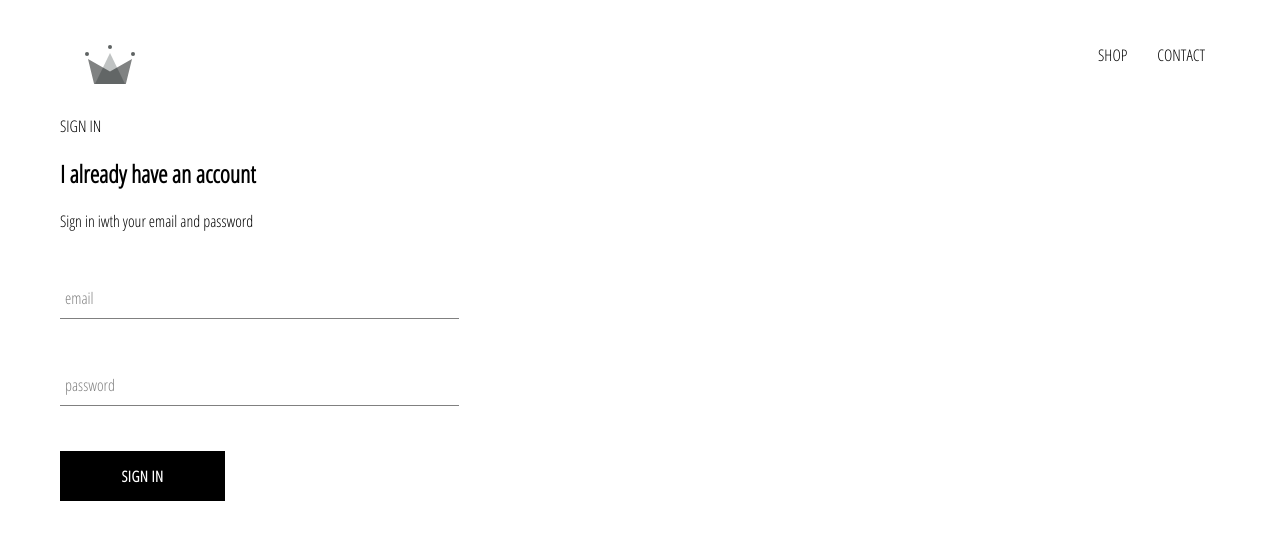
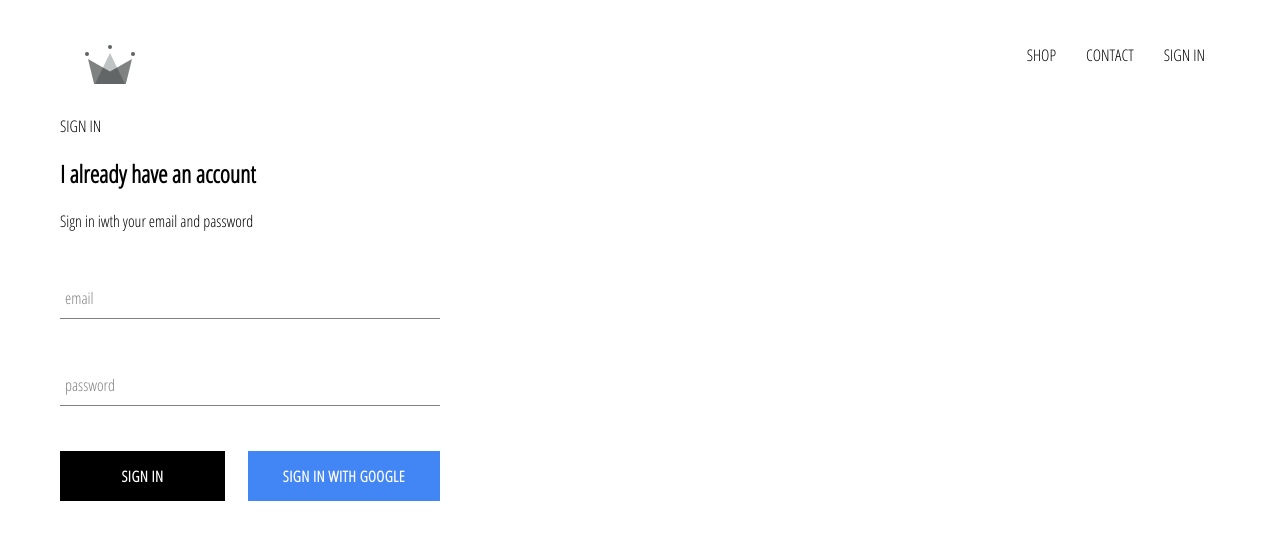
Before and after one commit to andresfm8/clothing-store, a React (Create React App) app: page /signin in a window 1280 px wide. Shown: the top 540 px of the page. Built offline with nearby package versions, Linux system fonts and the light colour scheme; no server answers.

Commit message:
Integrated firebase, completed sign in using google

```diff
--- a/package.json
+++ b/package.json
@@ -6,6 +6,7 @@
     "@testing-library/jest-dom": "^5.11.4",
     "@testing-library/react": "^11.1.0",
     "@testing-library/user-event": "^12.1.10",
+    "firebase": "^8.3.2",
     "node-sass": "^5.0.0",
     "react": "^17.0.2",
     "react-dom": "^17.0.2",
--- a/src/App.css
+++ b/src/App.css
@@ -1,3 +1,7 @@
+* {
+  box-sizing: border-box;
+}
+
 body {
   font-family: 'Open Sans Condensed';
   padding: 20px 60px;
--- a/src/App.js
+++ b/src/App.js
@@ -4,21 +4,46 @@
 import './App.css';
 
 import Header from './components/header/header.component';
-import HomePage from './pages/homepage/homepage.component.jsx'
-import ShopPage from './pages/shop/shop.component.jsx';
+import HomePage from './pages/homepage/homepage.component'
+import ShopPage from './pages/shop/shop.component';
 import SignInAndSignUpPage from './pages/sign-in-and-sign-up/sign-in-and-sign-up.component';
 
-function App() {
+import { auth }  from './firebase/firebase.utils';
+
+class App extends React.Component{
+  constructor() {
+    super();
+
+    this.state = {
+      currentUser: null
+    }
+  }
+
+  unsubscribeFromAuth = null;
+
+  componentDidMount() {
+    this.unsubscribeFromAuth = auth.onAuthStateChanged(user => {
+      this.setState({ currentUser: user });
+      console.log(user);
+    });
+  }
+
+  componentWillUnmount() {
+    this.unsubscribeFromAuth();
+  }
+
+  render(){
     return (
       <div>
-      <Header/>
+        <Header currentUser={ this.state.currentUser }/>
         <Switch>
           <Route exact path="/" component={ HomePage }/>
           <Route path="/shop" component= { ShopPage }/>
           <Route path="/signin" component={ SignInAndSignUpPage }/>
         </Switch>
       </div>
-  );
+    )
+  }
 }
 
 export default App;
--- a/src/components/custom-button/custom-button.component.jsx
+++ b/src/components/custom-button/custom-button.component.jsx
@@ -1,7 +1,7 @@
 import './custom-button.styles.scss';
 
-const CustomButton = ({ children, ...otherProps }) => (
-  <button className="custom-button" {...otherProps}>
+const CustomButton = ({ children, isGoogleSignIn, ...otherProps }) => (
+  <button className={`${isGoogleSignIn ? 'google-sign-in' : ''} custom-button`} {...otherProps}>
     {children}
   </button>
 )
--- a/src/components/custom-button/custom-button.styles.scss
+++ b/src/components/custom-button/custom-button.styles.scss
@@ -19,4 +19,14 @@
     color: black;
     border: 1px solid black;
   }
+
+  &.google-sign-in {
+    background-color: #4285f4;
+    color: white;
+
+    &:hover {
+      background-color: #357ae8;
+      border: none;
+    }
+  }
 }
--- a/src/components/header/header.component.jsx
+++ b/src/components/header/header.component.jsx
@@ -1,10 +1,12 @@
 import { Link } from 'react-router-dom';
+
+import { auth } from '../../firebase/firebase.utils';
 
 import { ReactComponent as Logo } from '../../assets/crown.svg';
 
 import './header.styles.scss';
 
-const Header = () => (
+const Header = ({ currentUser }) => (
   <div className="header">
     <Link className="logo-container" to="/">
       <Logo className="logo"/>
@@ -12,6 +14,12 @@
     <div className="options">
       <Link className="option" to="/shop">SHOP</Link>
       <Link className="option" to="/shop">CONTACT</Link>
+      {
+        currentUser?
+        <div className="option" onClick={ () => auth.signOut() }>SIGN OUT</div>
+        :
+        <Link className="option" to="/signin">SIGN IN</Link>
+      }
     </div>
   </div>
 )
--- a/src/components/header/header.styles.scss
+++ b/src/components/header/header.styles.scss
@@ -20,6 +20,7 @@
 
     .option {
       padding: 10px 15px;
+      cursor: pointer;
     }
   }
 }
--- a/src/components/sign-in/sign-in.component.jsx
+++ b/src/components/sign-in/sign-in.component.jsx
@@ -1,6 +1,9 @@
 import React from 'react';
+
 import CustomButton from '../custom-button/custom-button.component';
 import FormInput from '../form-input/form-input.component';
+
+import { auth, signInWithGoogle } from '../../firebase/firebase.utils'
 
 import './sign-in.styles.scss';
 
@@ -48,7 +51,12 @@
             label="password"
             required
           />
-          <CustomButton type="submit">Sign In</CustomButton>
+          <div className="buttons">
+            <CustomButton type="submit">Sign In</CustomButton>
+            <CustomButton onClick={ signInWithGoogle } isGoogleSignIn>
+              Sign In with Google
+            </CustomButton>
+          </div>
         </form>
       </div>
     )
--- a/src/components/sign-in/sign-in.styles.scss
+++ b/src/components/sign-in/sign-in.styles.scss
@@ -1,5 +1,10 @@
 .sign-in {
-  width: 30vw;
+  width: 380px;
   display: flex;
   flex-direction: column;
+
+  .buttons {
+    display: flex;
+    justify-content: space-between;
+  }
 }
--- /dev/null
+++ b/src/firebase/firebase.utils.js
@@ -0,0 +1,18 @@
+import firebase from 'firebase/app';
+
+import 'firebase/firestore';
+import 'firebase/auth';
+
+import config from './firebase.config.js';
+
+firebase.initializeApp(config);
+
+export const auth = firebase.auth();
+export const firestore = firebase.firestore();
+
+const provider = new firebase.auth.GoogleAuthProvider();
+provider.setCustomParameters({ prompt: 'select_account' });
+
+export const signInWithGoogle = () => auth.signInWithPopup(provider);
+
+export default firebase;
```
Also changed, not shown: src/components/sign-up/sign-up.component.jsx (added, +22 -0 lines), src/components/sign-up/sign-up.styles.scss (added), 2 other files (tests, documents, lock files or other folders). Lines whose indentation alone changed are shown as unchanged.
